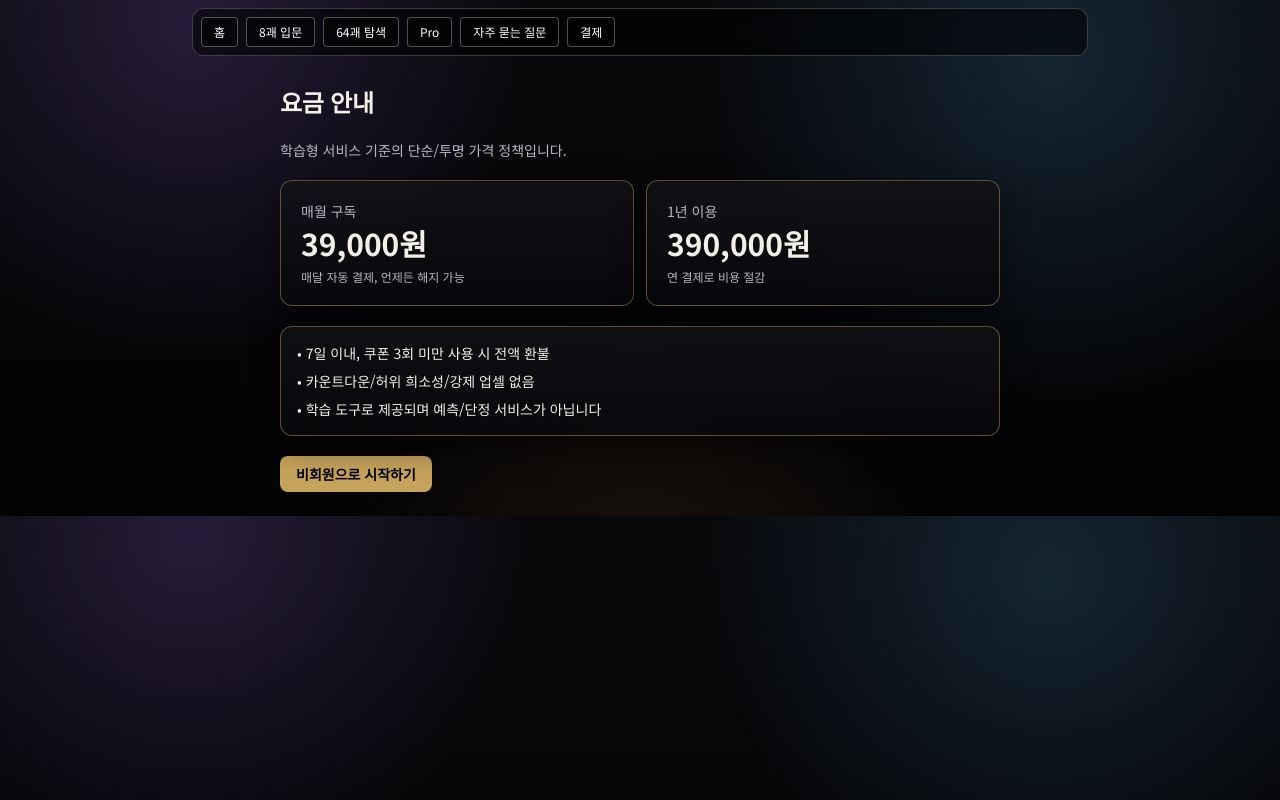
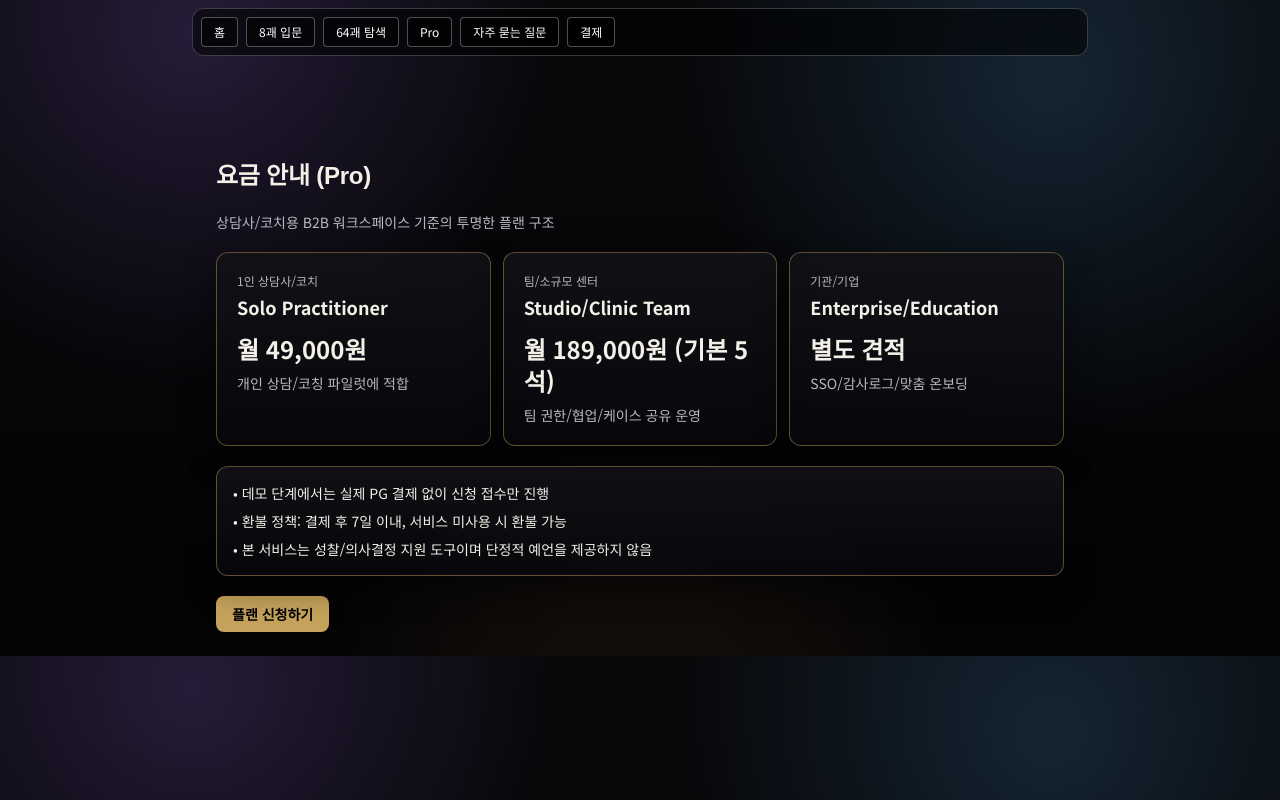
Before and after one commit to kinddragon1224/iching-learning-web, a Next.js app: page /pricing in a window 1280 px wide. Built offline with nearby package versions, Linux system fonts and the light colour scheme.

Commit message:
Add checkout completion flow and align Pro pricing/policy pages

```diff
--- a/app/checkout/page.tsx
+++ b/app/checkout/page.tsx
@@ -54,6 +54,7 @@ export default function CheckoutPage() {
 
   const selectedPlan = useMemo(() => PLANS.find((p) => p.key === plan) ?? PLANS[0], [plan]);
   const canPay = email.includes("@") && agreePolicy && agreeRefund;
+  const nextHref = "/checkout/success";
 
   return (
     <main className="mx-auto max-w-4xl space-y-6 p-6 pt-24">
@@ -129,13 +130,22 @@ export default function CheckoutPage() {
         </div>
       </section>
 
-      <button
-        type="button"
-        disabled={!canPay}
-        className="rounded-lg bg-[var(--gold-line)] px-4 py-3 text-sm font-semibold text-black disabled:cursor-not-allowed disabled:opacity-50"
-      >
-        {canPay ? `${selectedPlan.title} 신청 진행` : "필수 항목을 입력/동의해줘"}
-      </button>
+      {canPay ? (
+        <Link
+          href={nextHref}
+          className="inline-block rounded-lg bg-[var(--gold-line)] px-4 py-3 text-sm font-semibold text-black"
+        >
+          {selectedPlan.title} 신청 진행
+        </Link>
+      ) : (
+        <button
+          type="button"
+          disabled
+          className="rounded-lg bg-[var(--gold-line)] px-4 py-3 text-sm font-semibold text-black disabled:cursor-not-allowed disabled:opacity-50"
+        >
+          필수 항목을 입력/동의해줘
+        </button>
+      )}
     </main>
   );
 }
--- /dev/null
+++ b/app/checkout/success/page.tsx
@@ -0,0 +1,31 @@
+import Link from "next/link";
+
+export default function CheckoutSuccessPage() {
+  return (
+    <main className="mx-auto max-w-3xl space-y-6 p-6 pt-24">
+      <header className="space-y-2">
+        <p className="text-sm text-[var(--text-muted)]">신청 완료 (데모)</p>
+        <h1 className="text-2xl font-bold">플랜 신청이 접수됐어</h1>
+        <p className="text-sm text-[var(--text-muted)]">입력한 이메일로 온보딩 안내가 발송될 예정이야.</p>
+      </header>
+
+      <section className="paper-panel rounded-xl p-4 text-sm space-y-2">
+        <p>다음 단계</p>
+        <ul className="list-disc pl-5 text-[var(--text-muted)] space-y-1">
+          <li>운영팀이 1영업일 내 온보딩 안내를 보낸다.</li>
+          <li>팀/엔터프라이즈는 좌석 및 권한 정책 확인 후 개설된다.</li>
+          <li>현재는 데모 단계로 실제 결제는 진행되지 않는다.</li>
+        </ul>
+      </section>
+
+      <div className="flex gap-2">
+        <Link href="/pro" className="rounded-lg bg-[var(--gold-line)] px-4 py-2 text-sm font-semibold text-black">
+          Pro 소개로 돌아가기
+        </Link>
+        <Link href="/" className="rounded-lg border border-white/30 px-4 py-2 text-sm">
+          홈으로
+        </Link>
+      </div>
+    </main>
+  );
+}
--- a/app/policy/page.tsx
+++ b/app/policy/page.tsx
@@ -1,24 +1,35 @@
 export default function PolicyPage() {
   return (
-    <main className="mx-auto max-w-3xl p-6 space-y-4">
-      <h1 className="text-2xl font-bold">학습 윤리 · 신앙 가이드</h1>
-      <p className="text-sm text-neutral-600">주역 텍스트를 지식/문헌 학습 목적으로 탐색하기 위한 안전 가이드입니다.</p>
+    <main className="mx-auto max-w-3xl space-y-4 p-6 pt-24">
+      <h1 className="text-2xl font-bold">이용약관 · 개인정보 · 환불 정책</h1>
+      <p className="text-sm text-[var(--text-muted)]">
+        I Ching Pro(상담사/코치용) 데모 운영 기준의 기본 정책 안내
+      </p>
 
       <section className="space-y-2">
-        <h2 className="font-semibold">핵심 원칙</h2>
-        <ul className="list-disc pl-5 text-sm space-y-1">
-          <li>본 서비스는 점술 결과를 단정하거나 예언하지 않습니다.</li>
-          <li>신앙·양심·공동체의 분별을 대체하지 않습니다.</li>
-          <li>민감 이슈(건강/법률/투자)는 전문 상담 우선 원칙을 지킵니다.</li>
+        <h2 className="font-semibold">1) 서비스 이용약관 (요약)</h2>
+        <ul className="list-disc pl-5 text-sm space-y-1 text-[var(--text-muted)]">
+          <li>본 서비스는 의사결정·성찰을 돕는 보조 도구입니다.</li>
+          <li>의료/법률/투자 등 전문 판단은 별도 전문가 상담을 우선합니다.</li>
+          <li>계정 공유, 무단 재판매, 데이터 무단 수집은 금지됩니다.</li>
         </ul>
       </section>
 
       <section className="space-y-2">
-        <h2 className="font-semibold">금지되는 사용 방식</h2>
-        <ul className="list-disc pl-5 text-sm space-y-1">
-          <li>운명 단정형 문구(반드시 된다/망한다)</li>
-          <li>공포 유도형 해석</li>
-          <li>의사결정 책임 전가</li>
+        <h2 className="font-semibold">2) 개인정보 처리 (요약)</h2>
+        <ul className="list-disc pl-5 text-sm space-y-1 text-[var(--text-muted)]">
+          <li>수집 항목: 이메일, 선택 플랜, 서비스 이용 로그(데모 범위).</li>
+          <li>이용 목적: 신청 접수 확인, 온보딩 안내, 품질 개선.</li>
+          <li>보관 기간: 운영 목적 달성 후 지체 없이 파기.</li>
+        </ul>
+      </section>
+
+      <section className="space-y-2">
+        <h2 className="font-semibold">3) 환불 정책 (요약)</h2>
+        <ul className="list-disc pl-5 text-sm space-y-1 text-[var(--text-muted)]">
+          <li>결제 후 7일 이내, 서비스 미사용 조건에서 환불 가능합니다.</li>
+          <li>이미 사용이 시작된 경우, 사용분을 제외한 금액 기준으로 처리합니다.</li>
+          <li>Enterprise 계약형 플랜은 별도 계약서 조항을 따릅니다.</li>
         </ul>
       </section>
     </main>
--- a/app/pricing/page.tsx
+++ b/app/pricing/page.tsx
@@ -1,32 +1,51 @@
 import Link from "next/link";
+
+const plans = [
+  {
+    title: "Solo Practitioner",
+    subtitle: "1인 상담사/코치",
+    price: "월 49,000원",
+    desc: "개인 상담/코칭 파일럿에 적합",
+  },
+  {
+    title: "Studio/Clinic Team",
+    subtitle: "팀/소규모 센터",
+    price: "월 189,000원 (기본 5석)",
+    desc: "팀 권한/협업/케이스 공유 운영",
+  },
+  {
+    title: "Enterprise/Education",
+    subtitle: "기관/기업",
+    price: "별도 견적",
+    desc: "SSO/감사로그/맞춤 온보딩",
+  },
+];
 
 export default function PricingPage() {
   return (
-    <main className="mx-auto max-w-3xl p-6 space-y-5">
-      <h1 className="text-2xl font-bold">요금 안내</h1>
-      <p className="text-sm text-[var(--text-muted)]">학습형 서비스 기준의 단순/투명 가격 정책입니다.</p>
+    <main className="mx-auto max-w-4xl space-y-5 p-6 pt-24">
+      <h1 className="text-2xl font-bold">요금 안내 (Pro)</h1>
+      <p className="text-sm text-[var(--text-muted)]">상담사/코치용 B2B 워크스페이스 기준의 투명한 플랜 구조</p>
 
-      <section className="grid sm:grid-cols-2 gap-3">
-        <article className="paper-panel rounded-xl p-5">
-          <p className="text-sm text-[var(--text-muted)]">매월 구독</p>
-          <p className="text-3xl font-bold mt-1">39,000원</p>
-          <p className="text-xs text-[var(--text-muted)] mt-2">매달 자동 결제, 언제든 해지 가능</p>
-        </article>
-        <article className="paper-panel rounded-xl p-5">
-          <p className="text-sm text-[var(--text-muted)]">1년 이용</p>
-          <p className="text-3xl font-bold mt-1">390,000원</p>
-          <p className="text-xs text-[var(--text-muted)] mt-2">연 결제로 비용 절감</p>
-        </article>
+      <section className="grid gap-3 md:grid-cols-3">
+        {plans.map((p) => (
+          <article key={p.title} className="paper-panel rounded-xl p-5">
+            <p className="text-xs text-[var(--text-muted)]">{p.subtitle}</p>
+            <p className="mt-1 text-lg font-semibold">{p.title}</p>
+            <p className="mt-3 text-2xl font-bold">{p.price}</p>
+            <p className="mt-2 text-sm text-[var(--text-muted)]">{p.desc}</p>
+          </article>
+        ))}
       </section>
 
       <section className="paper-panel rounded-xl p-4 text-sm space-y-2">
-        <p>• 7일 이내, 쿠폰 3회 미만 사용 시 전액 환불</p>
-        <p>• 카운트다운/허위 희소성/강제 업셀 없음</p>
-        <p>• 학습 도구로 제공되며 예측/단정 서비스가 아닙니다</p>
+        <p>• 데모 단계에서는 실제 PG 결제 없이 신청 접수만 진행</p>
+        <p>• 환불 정책: 결제 후 7일 이내, 서비스 미사용 시 환불 가능</p>
+        <p>• 본 서비스는 성찰/의사결정 지원 도구이며 단정적 예언을 제공하지 않음</p>
       </section>
 
       <Link href="/checkout" className="inline-block rounded-lg bg-[var(--gold-line)] px-4 py-2 text-sm font-semibold text-black">
-        비회원으로 시작하기
+        플랜 신청하기
       </Link>
     </main>
   );
```
